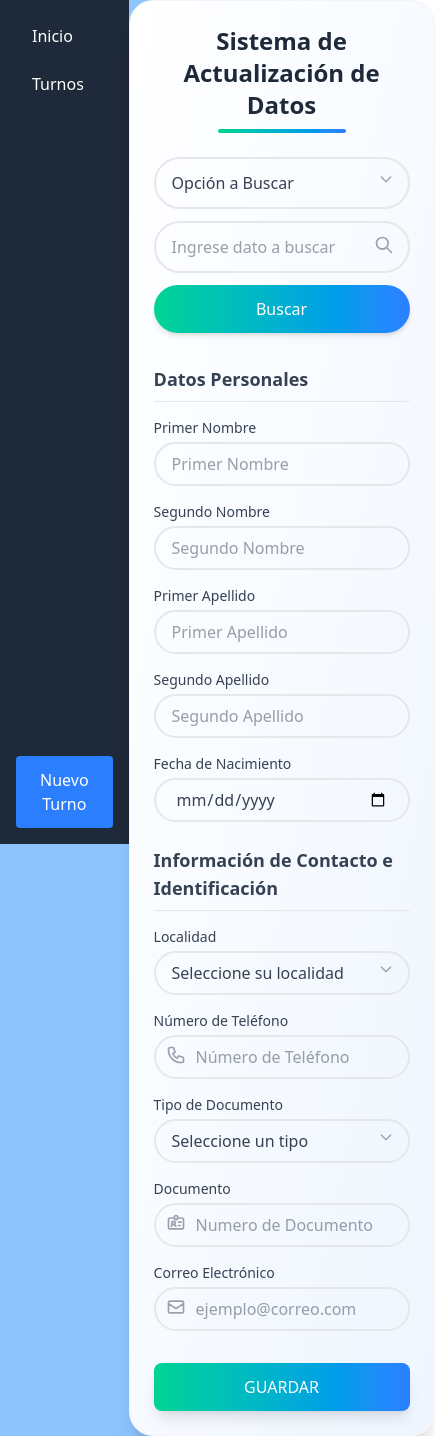
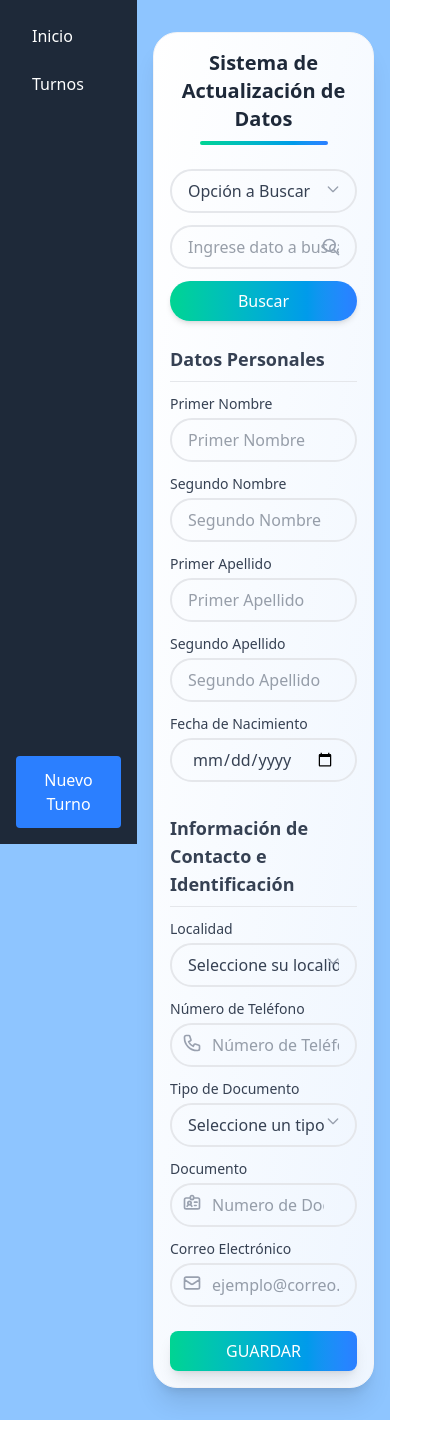
Before and after one commit to Albarracin-sg/IPS, a React (Vite) app in the folder Frontend/: page /OdontologiaOp in a window 390 px wide. Shown: the whole page, 435 px wide, since content can reach past the window. Built offline with nearby package versions, Linux system fonts and the light colour scheme.

Commit message:
el inicio quedo centrado

```diff
--- a/Frontend/src/Operador/components/Odontologia/Inicio.jsx
+++ b/Frontend/src/Operador/components/Odontologia/Inicio.jsx
@@ -40,11 +40,13 @@ export default function Inicio() {
     };
 
     return (
-        <div className="bg-gradient-to-br from-white to-blue-50 shadow-xl rounded-3xl p-6 w-full max-w-6xl mx-auto border border-gray-100">
+        // Contenedor principal con centrado vertical y horizontal
+        <div className="min-h-screen w-full flex items-center justify-center py-8 px-4">
+            <div className="bg-gradient-to-br from-white to-blue-50 shadow-xl rounded-3xl p-4 sm:p-6 w-full max-w-6xl mx-auto border border-gray-100">
                 {/* Encabezado con diseño curvo y línea decorativa */}
                 <div className="mb-6 text-center">
                     <div className="relative">
-                    <h2 className="text-2xl font-bold text-gray-800 mb-2">
+                        <h2 className="text-xl sm:text-2xl font-bold text-gray-800 mb-2">
                             Sistema de Actualización de Datos
                         </h2>
                         {/* Línea decorativa con gradiente */}
@@ -52,11 +54,11 @@ export default function Inicio() {
                     </div>
                 </div>
 
-            {/* Barra de búsqueda estilizada */}
-            <div className="mb-8 flex flex-col md:flex-row gap-3 items-center">
-                <div className="relative w-full md:w-1/4">
+                {/* Barra de búsqueda estilizada - responsive */}
+                <div className="mb-6 flex flex-col sm:flex-row gap-3 items-center">
+                    <div className="relative w-full sm:w-1/4">
                         <select
-                        className="w-full px-4 py-3 border-2 border-gray-200 rounded-full focus:outline-none focus:border-blue-500 transition-all text-gray-700 appearance-none"
+                            className="w-full px-4 py-2 sm:py-3 border-2 border-gray-200 rounded-full focus:outline-none focus:border-blue-500 transition-all text-gray-700 appearance-none"
                             value={dato.opcionSeleccionada}
                             onChange={(e) => setDato({ ...dato, opcionSeleccionada: e.target.value })}
                         >
@@ -64,7 +66,7 @@ export default function Inicio() {
                             <option value="documento">Número de Documento</option>
                         </select>
                         {/* Ícono de flecha para el select */}
-                    <div className="absolute right-4 top-3.5 text-gray-400">
+                        <div className="absolute right-4 top-3 text-gray-400">
                             <svg
                                 xmlns="http://www.w3.org/2000/svg"
                                 className="h-4 w-4"
@@ -82,16 +84,16 @@ export default function Inicio() {
                         </div>
                     </div>
 
-                <div className="relative w-full md:w-2/4">
+                    <div className="relative w-full sm:w-2/4">
                         <input
                             type="text"
                             placeholder="Ingrese dato a buscar"
                             value={dato.datoEnviado}
                             onChange={(e) => setDato({ ...dato, datoEnviado: e.target.value })}
-                        className="w-full px-4 py-3 border-2 border-gray-200 rounded-full focus:outline-none focus:border-blue-500 transition-all text-gray-700"
+                            className="w-full px-4 py-2 sm:py-3 border-2 border-gray-200 rounded-full focus:outline-none focus:border-blue-500 transition-all text-gray-700"
                         />
                         {/* Ícono de búsqueda */}
-                    <div className="absolute right-4 top-3.5 text-gray-400">
+                        <div className="absolute right-4 top-3 text-gray-400">
                             <svg
                                 xmlns="http://www.w3.org/2000/svg"
                                 className="h-5 w-5"
@@ -111,22 +113,22 @@ export default function Inicio() {
 
                     <button
                         onClick={handleSubmit}
-                    className="w-full md:w-auto px-6 py-3 bg-gradient-to-r from-emerald-400 to-blue-500 text-white font-medium rounded-full transition-all duration-300 transform hover:scale-105 hover:opacity-90 shadow-md"
+                        className="w-full sm:w-auto px-6 py-2 sm:py-3 bg-gradient-to-r from-emerald-400 to-blue-500 text-white font-medium rounded-full transition-all duration-300 transform hover:scale-105 hover:opacity-90 shadow-md"
                     >
                         Buscar
                     </button>
                 </div>
 
-            {/* Formulario dividido en dos secciones */}
-            <div className="w-full flex flex-col md:flex-row gap-6">
+                {/* Formulario dividido en dos secciones - responsive */}
+                <div className="w-full flex flex-col lg:flex-row gap-4 sm:gap-6">
                     {/* Columna izquierda - datos personales */}
-                <div className="w-full md:w-1/2 space-y-4">
+                    <div className="w-full lg:w-1/2 space-y-3 sm:space-y-4">
                         <h3 className="text-lg font-semibold text-gray-700 border-b border-gray-200 pb-2">
                             Datos Personales
                         </h3>
 
-                    {/* Sección de nombres con distribución en dos columnas */}
-                    <div className="grid grid-cols-1 sm:grid-cols-2 gap-4">
+                        {/* Sección de nombres */}
+                        <div className="grid grid-cols-1 sm:grid-cols-2 gap-3 sm:gap-4">
                             {/* Campo para primer nombre */}
                             <div>
                                 <label className="block text-sm font-medium text-gray-700 mb-1">
@@ -161,8 +163,8 @@ export default function Inicio() {
                             </div>
                         </div>
 
-                    {/* Sección de apellidos con distribución en dos columnas */}
-                    <div className="grid grid-cols-1 sm:grid-cols-2 gap-4">
+                        {/* Sección de apellidos */}
+                        <div className="grid grid-cols-1 sm:grid-cols-2 gap-3 sm:gap-4">
                             {/* Campo para primer apellido */}
                             <div>
                                 <label className="block text-sm font-medium text-gray-700 mb-1">
@@ -197,7 +199,7 @@ export default function Inicio() {
                             </div>
                         </div>
 
-                    {/* Campo para fecha de nacimiento con ícono de calendario */}
+                        {/* Campo para fecha de nacimiento */}
                         <div>
                             <label className="block text-sm font-medium text-gray-700 mb-1">
                                 Fecha de Nacimiento
@@ -216,13 +218,13 @@ export default function Inicio() {
                     </div>
 
                     {/* Columna derecha - información de contacto e identificación */}
-                <div className="w-full md:w-1/2 space-y-4">
+                    <div className="w-full lg:w-1/2 space-y-3 sm:space-y-4 mt-4 lg:mt-0">
                         <h3 className="text-lg font-semibold text-gray-700 border-b border-gray-200 pb-2">
                             Información de Contacto e Identificación
                         </h3>
 
                         {/* Sección de localidad y teléfono */}
-                    <div className="grid grid-cols-1 sm:grid-cols-2 gap-4">
+                        <div className="grid grid-cols-1 sm:grid-cols-2 gap-3 sm:gap-4">
                             {/* Campo para localidad */}
                             <div>
                                 <label className="block text-sm font-medium text-gray-700 mb-1">
@@ -318,7 +320,7 @@ export default function Inicio() {
                         </div>
 
                         {/* Sección tipo documento y número */}
-                    <div className="grid grid-cols-1 sm:grid-cols-2 gap-4">
+                        <div className="grid grid-cols-1 sm:grid-cols-2 gap-3 sm:gap-4">
                             {/* Campo para tipo de documento */}
                             <div>
                                 <label className="block text-sm font-medium text-gray-700 mb-1">
@@ -435,15 +437,16 @@ export default function Inicio() {
                     </div>
                 </div>
 
-            {/* Botón de guardar centrado con estilo moderno */}
-            <div className="flex justify-center mt-8">
+                {/* Botón de guardar centrado */}
+                <div className="flex justify-center mt-6 sm:mt-8">
                     <button
                         onClick={handleSave}
-                    className="w-64 py-3 px-4 bg-gradient-to-r from-emerald-400 to-blue-500 text-white font-medium rounded-lg transition-all duration-300 transform hover:scale-105 hover:opacity-90 shadow-lg"
+                        className="w-full sm:w-64 py-2 sm:py-3 px-4 bg-gradient-to-r from-emerald-400 to-blue-500 text-white font-medium rounded-lg transition-all duration-300 transform hover:scale-105 hover:opacity-90 shadow-lg"
                     >
                         GUARDAR
                     </button>
                 </div>
             </div>
+        </div>
     );
 }
```
Lines whose indentation alone changed are shown as unchanged.
